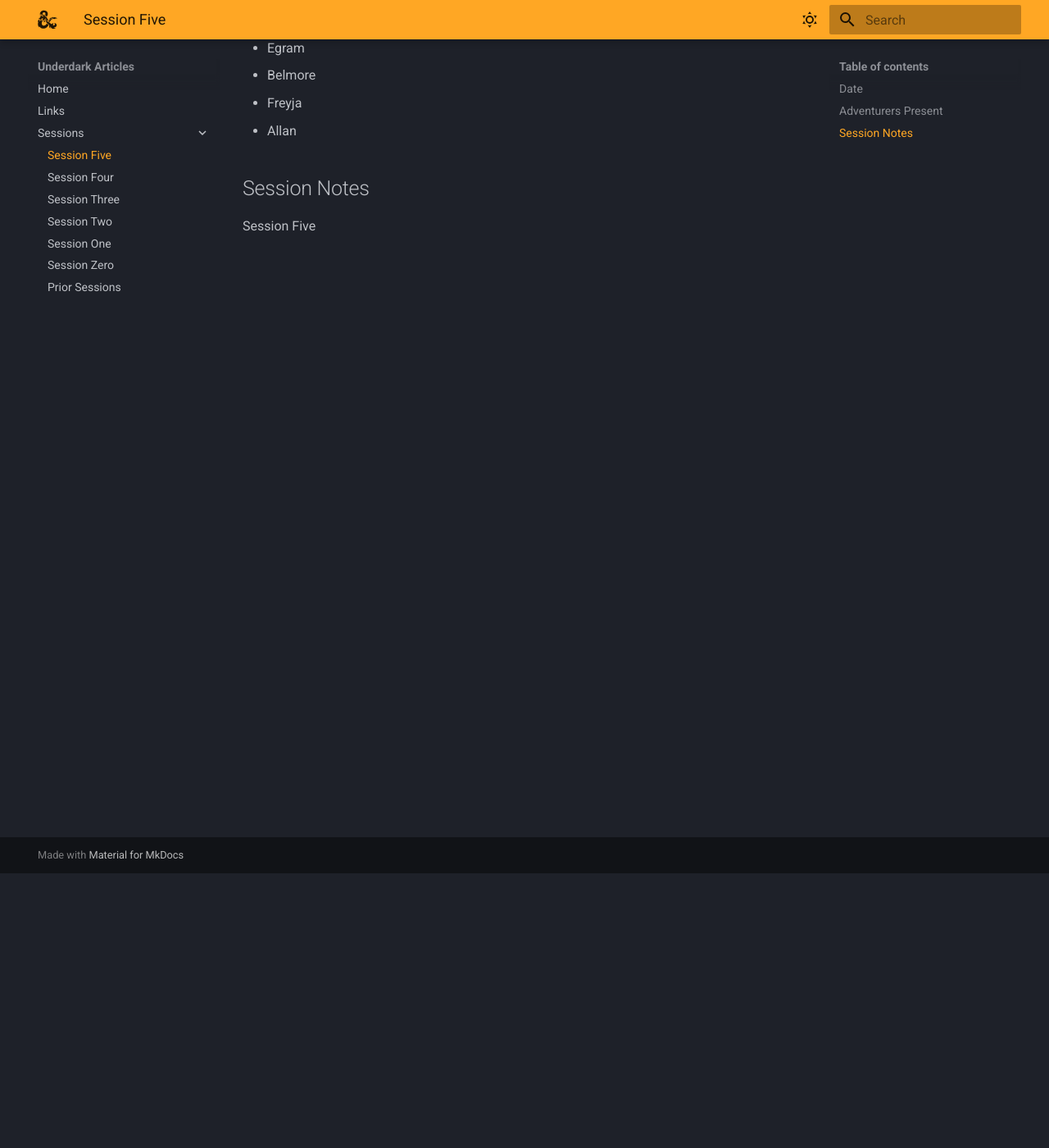
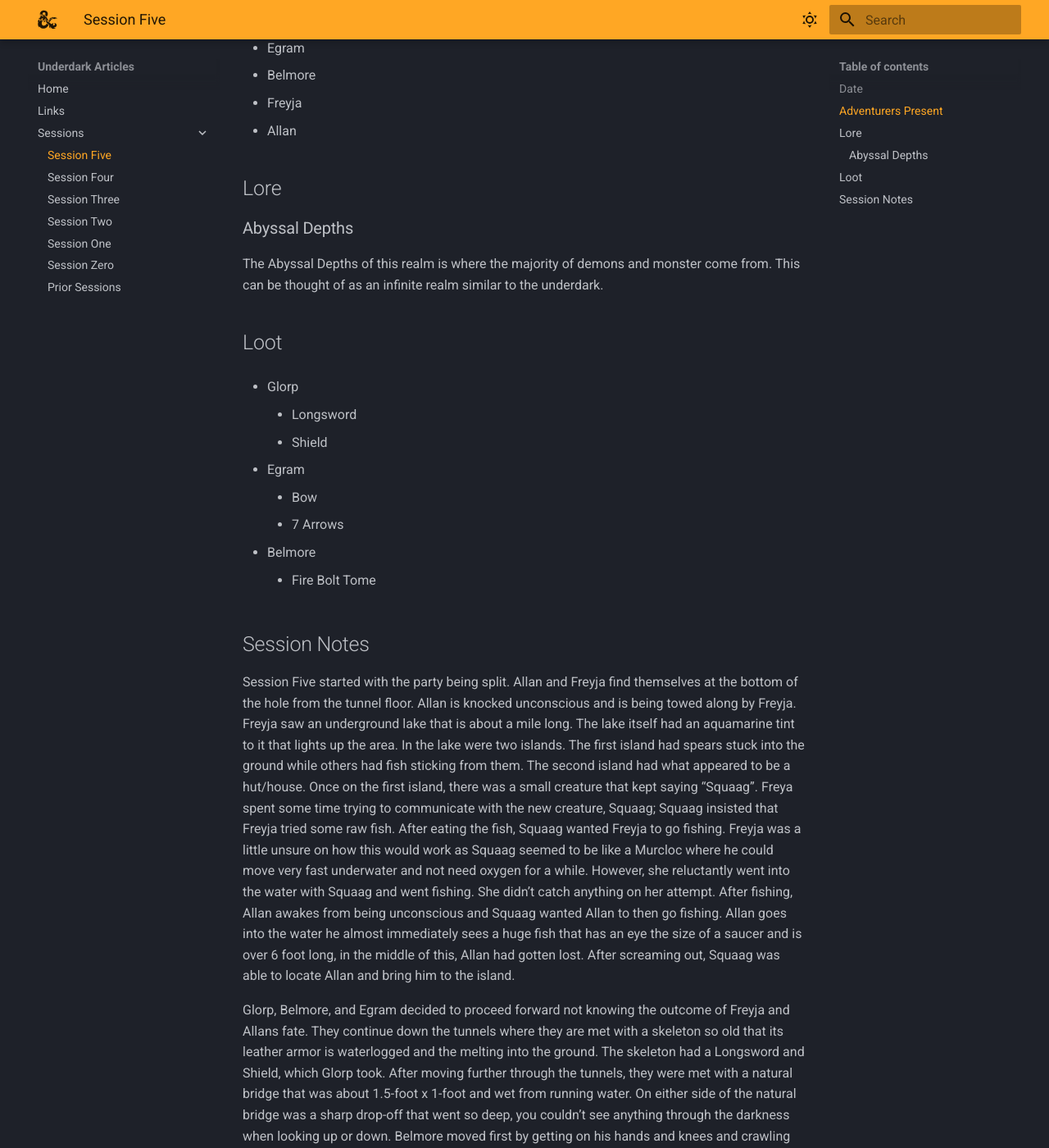
Before and after one commit to underdarkarticles/underdarkarticles.com, an MkDocs documentation site: the page built from docs/sessions/94-session-five.md, in a window 1280 px wide and 1400 px high, scrolled down 335 px. Shown: the whole window at 82% size. Built offline with MkDocs 1.6.1 and Material for MkDocs 9.7.7, drawn with Linux system fonts in a browser that asks for light colours; some of the changed text lies outside the part shown.

Commit message:
Add session five

```diff
--- a/docs/sessions/94-session-five.md
+++ b/docs/sessions/94-session-five.md
@@ -12,6 +12,33 @@
 - Freyja
 - Allan
 
+
+## Lore
+
+### Abyssal Depths
+
+The Abyssal Depths of this realm is where the majority of demons and monster come from. This can be thought of as an infinite realm similar to the underdark.
+
+## Loot
+
+* Glorp
+    * Longsword
+    * Shield
+
+* Egram
+    * Bow
+    * 7 Arrows
+
+* Belmore
+    * Fire Bolt Tome
+
+
 ## Session Notes
 
-Session Five
+Session Five started with the party being split. Allan and Freyja find themselves at the bottom of the hole from the tunnel floor. Allan is knocked unconscious and is being towed along by Freyja. Freyja saw an underground lake that is about a mile long. The lake itself had an aquamarine tint to it that lights up the area. In the lake were two islands. The first island had spears stuck into the ground while others had fish sticking from them. The second island had what appeared to be a hut/house. Once on the first island, there was a small creature that kept saying “Squaag”. Freya spent some time trying to communicate with the new creature, Squaag; Squaag insisted that Freyja tried some raw fish. After eating the fish, Squaag wanted Freyja to go fishing. Freyja was a little unsure on how this would work as Squaag seemed to be like a Murcloc where he could move very fast underwater and not need oxygen for a while. However, she reluctantly went into the water with Squaag and went fishing. She didn’t catch anything on her attempt. After fishing, Allan awakes from being unconscious and Squaag wanted Allan to then go fishing. Allan goes into the water he almost immediately sees a huge fish that has an eye the size of a saucer and is over 6 foot long, in the middle of this, Allan had gotten lost. After screaming out, Squaag was able to locate Allan and bring him to the island.
+
+Glorp, Belmore, and Egram decided to proceed forward not knowing the outcome of Freyja and Allans fate. They continue down the tunnels where they are met with a skeleton so old that its leather armor is waterlogged and the melting into the ground. The skeleton had a Longsword and Shield, which Glorp took. After moving further through the tunnels, they were met with a natural bridge that was about 1.5-foot x 1-foot and wet from running water. On either side of the natural bridge was a sharp drop-off that went so deep, you couldn’t see anything through the darkness when looking up or down. Belmore moved first by getting on his hands and knees and crawling across the bridge. Glorp and Egram follow suite successfully and cross the bridge. While moving through the tunnels more; Egram finds a skeleton like the one before that has been there for a while. On the skeleton, he finds a Bow and 7 Arrows. After going for a while, the three come to a large room with water to one side. The room is lit up by a pulsing blue hue that comes from a large obelisk in the middle of the room, it is also making a humming noise. Near some of the stalagmites was a third skeleton and this one had on it a 1,000-page leather bound tome measuring about 12 inches by 8 inches. Belmore began to read the book and immediately started to comprehend the book and its meaning, from this, he learned the ability to cast Firebolt.
+
+Going back to Freyja and Allan; Freyja had speared the huge fish from before, after spearing it, she dropped the spear and the fish swam straight down into the depths. However, Squaag was able to swim down and retrieve the large fish with ease. Once at the surface, Freyja and Squaag tie the large fish up and begin to fillet it. Squaag takes a bite out the large eye and insists that Freyja and Allan take a bite as well, they do. Squaag is very happy after this; Freyja and Allan both look at Squaag at once and say “home”. You could visibly see that Squaag understood these words and knew what the adventures meant. Squaag nods his head and utters “home”. To get home (back to Glorp, Belmore, and Egram), the adventurers would need to swim in the water with Squaag for about 30 minutes. Squaag, Freyja, and Allan all get in the water of the underground lake and begin swimming for about 30 minutes until they reach a pool of water with a glowing obelisk in the center of the pool. They have now entered the room with Glorp, Belmore, and Egram. Freyja and Allan say goodbyes to Squaag and Squaag returns underwater to his home at the underground lake.
+
+Glorp, Belmore, and Egram show off their new abilities and items. Glorp has a Longsword and Shield, Belmore thinks he understands Firebolt now, and Egram flashes a Bow and Arrow. During this, Egram and Allan are both drawn to the obelisk, so they go to check it out. Once there, Egram and Allan notice that there is a rectangular shaped slab that looks like gold veins are going through it. The veins themselves don’t look natural and appear to have been put there deliberately. Egram reaches out and removes it from the obelisk; once removed, the pulsing blue hue light that was irradiating throughout the room stops. The adventures sense a large spider near some webs. Belmore shoots a firebolt at the spider but misses and hits the spiders web behind it; the webs light up on fire and you can hear screams coming from the webs of creatures stuck in the spiders’ webs burning. Allan shot an arrow at the spider and missed. After all of this, Glorp comes through with a mighty swing of the Longsword and splits the spider in half, right down the middle. This is where the session ended.
```
Also changed, not shown: other parts of docs/sessions/94-session-five.md (+1 -1 lines).
